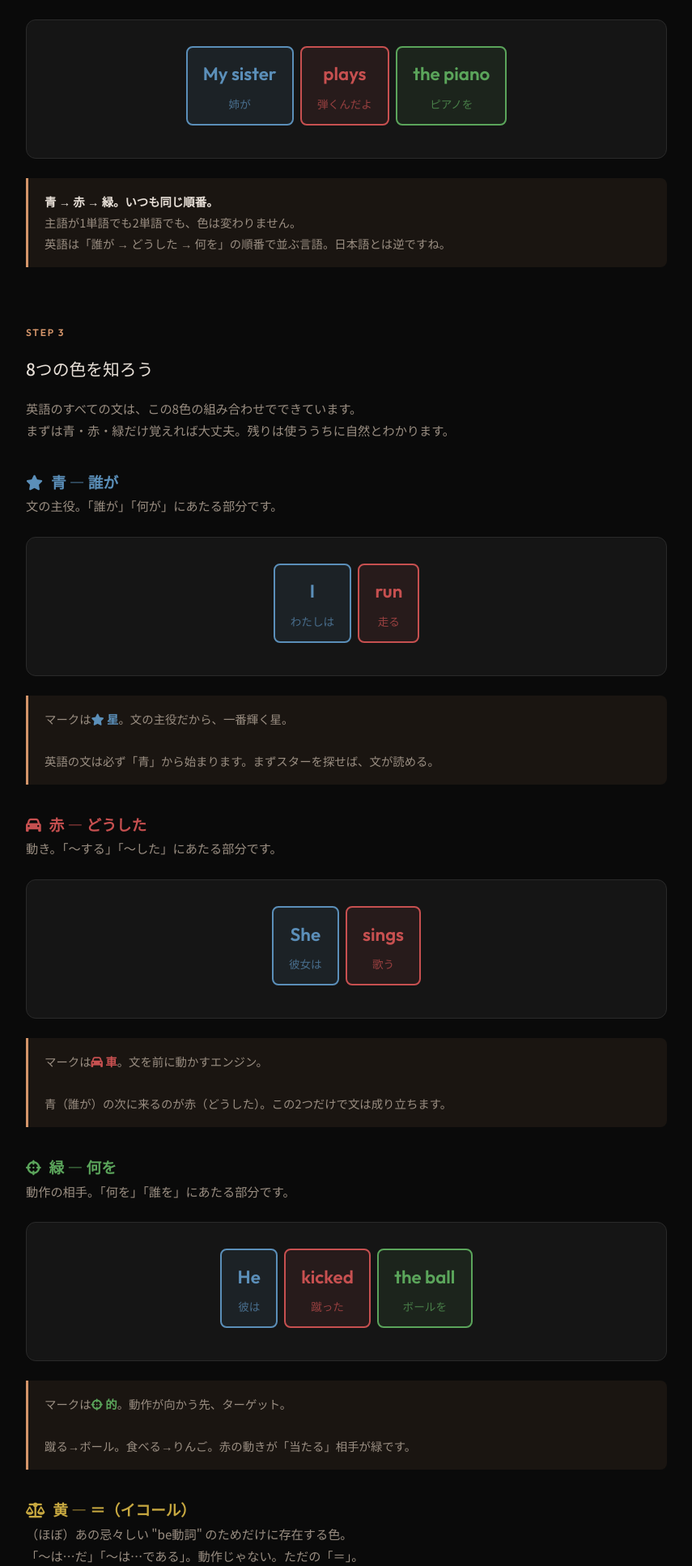
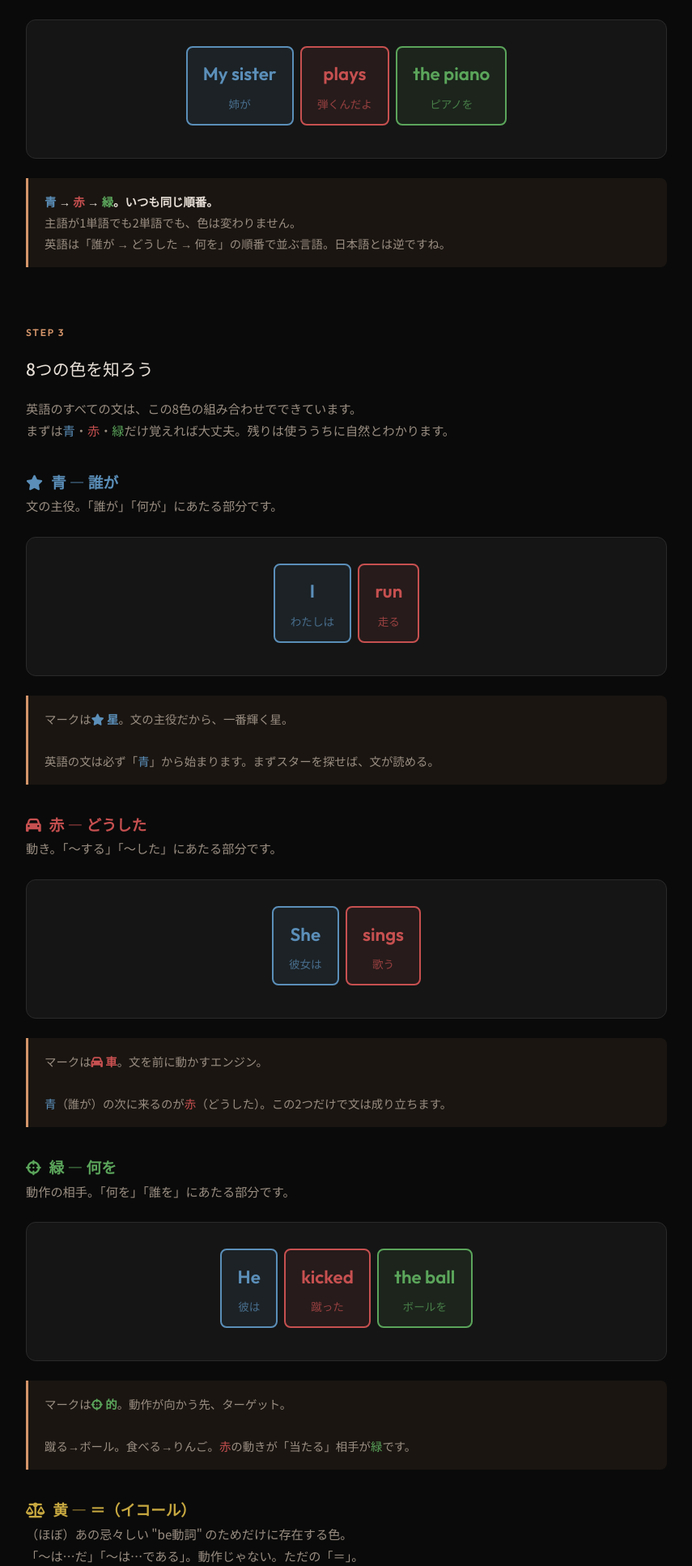
Before and after one commit to goodsun/monolith, a Flask app: page /tutorial in a window 1280 px wide. Shown: the part 1046-2980 px from the top of the page at 81% size, without its empty margins (212-1067 px from the left). Run offline with Flask 3, Linux system fonts and the light colour scheme.

Commit message:
Color-code all 青赤緑 text in tutorial

```diff
--- a/templates/tutorial.html
+++ b/templates/tutorial.html
@@ -319,7 +319,7 @@ body.shift-active .school-hint {
   </div>
 
   <div class="insight">
-    <strong>青 → 赤 → 緑。いつも同じ順番。</strong><br>
+    <strong><span style="color:var(--blue)">青</span> → <span style="color:var(--red)">赤</span> → <span style="color:var(--green)">緑</span>。いつも同じ順番。</strong><br>
     主語が1単語でも2単語でも、色は変わりません。<br>
     英語は「誰が → どうした → 何を」の順番で並ぶ言語。日本語とは逆ですね。
   </div>
@@ -329,7 +329,7 @@ body.shift-active .school-hint {
 <div class="step" id="step3">
   <span class="step-number">Step 3</span>
   <h2>8つの色を知ろう</h2>
-  <p>英語のすべての文は、この8色の組み合わせでできています。<br>まずは青・赤・緑だけ覚えれば大丈夫。残りは使ううちに自然とわかります。</p>
+  <p>英語のすべての文は、この8色の組み合わせでできています。<br>まずは<span style="color:var(--blue)">青</span>・<span style="color:var(--red)">赤</span>・<span style="color:var(--green)">緑</span>だけ覚えれば大丈夫。残りは使ううちに自然とわかります。</p>
 
   <!-- 青 = S -->
   <h3 style="color:var(--blue); margin-top:2rem;"><i class="fas fa-star" style="margin-right:0.3em"></i> 青 — 誰が</h3>
@@ -343,7 +343,7 @@ body.shift-active .school-hint {
   <div class="insight">
     マークは<strong style="color:var(--blue)"><i class="fas fa-star"></i> 星</strong>。文の主役だから、一番輝く星。<br>
     <span class="school-hint">学校では「主語」と習ったかもしれない。覚えなくていい。青い星を探せばいい。</span><br>
-    英語の文は必ず「青」から始まります。まずスターを探せば、文が読める。
+    英語の文は必ず「<span style="color:var(--blue)">青</span>」から始まります。まずスターを探せば、文が読める。
   </div>
 
   <!-- 赤 = V -->
@@ -358,7 +358,7 @@ body.shift-active .school-hint {
   <div class="insight">
     マークは<strong style="color:var(--red)"><i class="fas fa-car"></i> 車</strong>。文を前に動かすエンジン。<br>
     <span class="school-hint">学校では「動詞」と習ったかもしれない。覚えなくていい。赤い車を探せばいい。</span><br>
-    青（誰が）の次に来るのが赤（どうした）。この2つだけで文は成り立ちます。
+    <span style="color:var(--blue)">青</span>（誰が）の次に来るのが<span style="color:var(--red)">赤</span>（どうした）。この2つだけで文は成り立ちます。
   </div>
 
   <!-- 緑 = O -->
@@ -374,7 +374,7 @@ body.shift-active .school-hint {
   <div class="insight">
     マークは<strong style="color:var(--green)"><i class="fas fa-crosshairs"></i> 的</strong>。動作が向かう先、ターゲット。<br>
     <span class="school-hint">学校では「目的語」と習ったかもしれない。覚えなくていい。赤の動きが当たる緑の的。</span><br>
-    蹴る→ボール。食べる→りんご。赤の動きが「当たる」相手が緑です。
+    蹴る→ボール。食べる→りんご。<span style="color:var(--red)">赤</span>の動きが「当たる」相手が<span style="color:var(--green)">緑</span>です。
   </div>
 
   <!-- 黄 = C -->
@@ -390,7 +390,7 @@ body.shift-active .school-hint {
   <div class="insight">
     マークは<strong style="color:var(--yellow)"><i class="fas fa-scale-balanced"></i> 天秤</strong>。左と右が釣り合う＝イコール。<br>
     <span class="school-hint">学校では「補語」と習ったかもしれない。覚えなくていい。あの忌々しいbe動詞の相棒。</span><br>
-    緑は「何かをする」相手、黄色は「何かである」説明。蹴るボールがあれば緑。ただの「＝」なら黄色。
+    <span style="color:var(--green)">緑</span>は「何かをする」相手、黄色は「何かである」説明。蹴るボールがあれば<span style="color:var(--green)">緑</span>。ただの「＝」なら黄色。
   </div>
 
   <!-- 紫 = M -->
@@ -517,7 +517,7 @@ body.shift-active .school-hint {
   </div>
 
   <div class="insight">
-    最初は<strong>青・赤・緑</strong>だけ意識すればOK。<br>
+    最初は<strong><span style="color:var(--blue)">青</span>・<span style="color:var(--red)">赤</span>・<span style="color:var(--green)">緑</span></strong>だけ意識すればOK。<br>
     他の色は、使っているうちに自然と見えてきます。<br>
     <strong>文法用語は一つも覚えなくていい。色が教えてくれる。</strong>
   </div>
```
